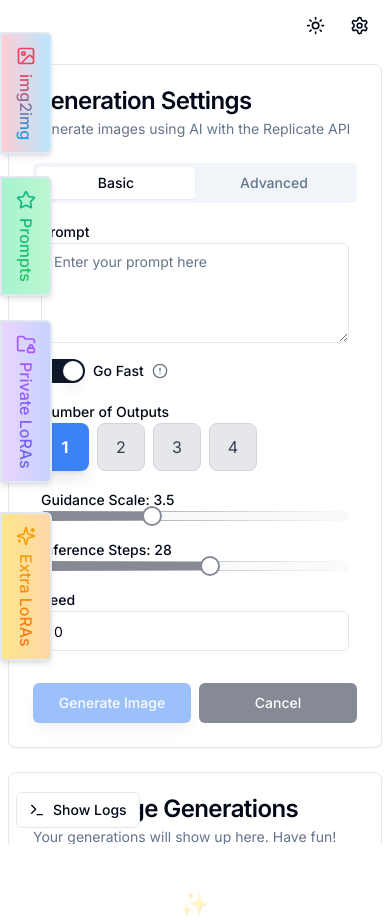
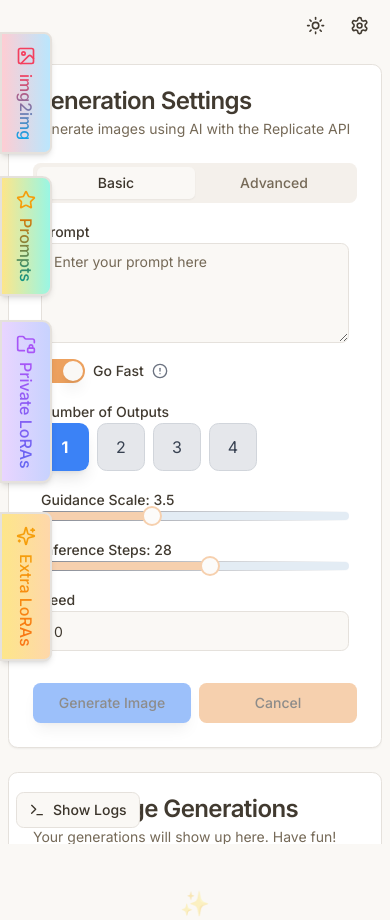
Before and after one commit to ashakoen/next-js-flux1-replicate, a Next.js app: page / in a window 390 px wide. Built offline with nearby package versions, Linux system fonts and the light colour scheme.

Commit message:
all new styling

```diff
--- a/src/app/globals.css
+++ b/src/app/globals.css
@@ -5,59 +5,79 @@
 
 @layer base {
   :root {
-    --background: 0 0% 100%;
-    --foreground: 222.2 84% 4.9%;
-    --card: 0 0% 100%;
-    --card-foreground: 222.2 84% 4.9%;
+    --background: 35 30% 97%; /* Soft cream background */
+    --foreground: 35 15% 20%; /* Warm dark brown for text */
+    --card: 0 0% 100%; /* Crisp white for cards */
+    --card-foreground: 35 15% 22%; /* Slightly lighter text for cards */
     --popover: 0 0% 100%;
-    --popover-foreground: 222.2 84% 4.9%;
-    --primary: 222.2 47.4% 11.2%;
-    --primary-foreground: 210 40% 98%;
-    --secondary: 210 40% 96.1%;
-    --secondary-foreground: 222.2 47.4% 11.2%;
-    --muted: 210 40% 96.1%;
-    --muted-foreground: 215.4 16.3% 46.9%;
-    --accent: 210 40% 96.1%;
-    --accent-foreground: 222.2 47.4% 11.2%;
-    --destructive: 0 84.2% 60.2%;
-    --destructive-foreground: 210 40% 98%;
-    --border: 214.3 31.8% 91.4%;
-    --input: 214.3 31.8% 91.4%;
-    --ring: 222.2 84% 4.9%;
-    --radius: 0.5rem;
-    --chart-1: 12 76% 61%;
-    --chart-2: 173 58% 39%;
-    --chart-3: 197 37% 24%;
-    --chart-4: 43 74% 66%;
-    --chart-5: 27 87% 67%;
+    --popover-foreground: 35 15% 22%;
+
+    --primary: 28 80% 65%; /* Golden peach for primary */
+    --primary-foreground: 35 15% 10%; /* Dark text on primary */
+
+    --secondary: 210 45% 85%; /* Soft sky blue for secondary elements */
+    --secondary-foreground: 35 15% 10%; /* Dark text on secondary */
+
+    --muted: 35 30% 94%; /* Creamy beige for subtle accents */
+    --muted-foreground: 35 15% 40%; /* Medium-muted brown text */
+
+    --accent: 175 40% 60%; /* Warm teal accent */
+    --accent-foreground: 0 0% 100%;
+
+    --destructive: 0 70% 60%; /* Vibrant coral red for warnings */
+    --destructive-foreground: 0 0% 100%;
+
+    --border: 35 15% 88%; /* Light beige border */
+    --input: 35 15% 88%; /* Match borders */
+
+    --ring: 28 80% 65%; /* Peachy ring for focus */
+    --radius: 0.6rem; /* Rounded but not too soft */
+
+    --chart-1: 28 80% 65%; /* Peach */
+    --chart-2: 210 50% 70%; /* Sky blue */
+    --chart-3: 175 40% 60%; /* Teal */
+    --chart-4: 43 70% 55%; /* Warm yellow */
+    --chart-5: 12 70% 55%; /* Coral */
   }
 
   .dark {
-    --background: 222.2 84% 4.9%;
-    --foreground: 210 40% 98%;
-    --card: 222.2 84% 4.9%;
-    --card-foreground: 210 40% 98%;
-    --popover: 222.2 84% 4.9%;
-    --popover-foreground: 210 40% 98%;
-    --primary: 210 40% 98%;
-    --primary-foreground: 222.2 47.4% 11.2%;
-    --secondary: 217.2 32.6% 17.5%;
-    --secondary-foreground: 210 40% 98%;
-    --muted: 217.2 32.6% 17.5%;
-    --muted-foreground: 215 20.2% 65.1%;
-    --accent: 217.2 32.6% 17.5%;
-    --accent-foreground: 210 40% 98%;
-    --destructive: 0 62.8% 30.6%;
-    --destructive-foreground: 210 40% 98%;
-    --border: 217.2 32.6% 17.5%;
-    --input: 217.2 32.6% 17.5%;
-    --ring: 212.7 26.8% 83.9;
-    --chart-1: 220 70% 50%;
-    --chart-2: 160 60% 45%;
-    --chart-3: 30 80% 55%;
-    --chart-4: 280 65% 60%;
-    --chart-5: 340 75% 55%;
+    --background: 35 15% 10%; /* Warm, dark brown background */
+    --foreground: 0 0% 92%; /* Soft white text */
+    --card: 35 15% 12%; /* Slightly lighter for cards */
+    --card-foreground: 0 0% 92%;
+
+    --primary: 28 70% 45%; /* Golden peach for dark theme */
+    --primary-foreground: 0 0% 95%;
+
+    --secondary: 210 40% 35%; /* Muted blue for secondary */
+    --secondary-foreground: 0 0% 95%;
+
+    --muted: 35 15% 15%; /* Warm muted background */
+    --muted-foreground: 0 0% 65%;
+
+    --accent: 175 40% 50%; /* Teal */
+    --accent-foreground: 0 0% 95%;
+
+    --destructive: 0 60% 45%; /* Coral red for warnings */
+    --destructive-foreground: 0 0% 95%;
+
+    --border: 35 15% 20%;
+    --input: 35 15% 20%;
+
+    --ring: 28 70% 45%; /* Peach focus ring */
+    --radius: 0.6rem;
+
+    --chart-1: 28 70% 45%; /* Peach */
+    --chart-2: 210 40% 35%; /* Sky blue */
+    --chart-3: 175 40% 50%; /* Teal */
+    --chart-4: 43 60% 50%; /* Warm yellow */
+    --chart-5: 12 60% 50%; /* Coral */
   }
+
+
+
+
+
 
   * {
     @apply border-border;
--- a/src/app/layout.tsx
+++ b/src/app/layout.tsx
@@ -26,9 +26,9 @@ export default function RootLayout({
       <head>
         <meta name="viewport" content="width=device-width, initial-scale=1.0, maximum-scale=1.0, user-scalable=no" />
       </head>
-      <body className={`${inter.className} min-h-screen overflow-hidden`}>
+      <body className={`${inter.className} min-h-screen md:overflow-hidden`}>
         <ThemeProvider attribute="class">
-        <main className="main-layout w-full overflow-hidden">
+        <main className="main-layout w-full md:overflow-hidden overflow-auto">
             {children}
           </main>
         </ThemeProvider>
--- a/src/app/page.tsx
+++ b/src/app/page.tsx
@@ -498,7 +498,7 @@ const [selectedExtraLora, setSelectedExtraLora] = useState<string | null>(null);
 			// Cleanup
 			window.URL.revokeObjectURL(configDownloadUrl);
 
-			toast.success('Configuration saved');
+			toast.success('Preparing config for download...');
 		} catch (error) {
 			console.error('Failed to download config:', error);
 			toast.error('Failed to download configuration');
--- a/src/components/FavoritePromptsDrawer.tsx
+++ b/src/components/FavoritePromptsDrawer.tsx
@@ -49,25 +49,28 @@ export function FavoritePromptsDrawer({
                         variant="outline"
                         size="sm"
                         className={`flex flex-col items-center gap-2 py-3 h-auto
-            border-l-0 rounded-l-none border-2
-            bg-gradient-to-r from-emerald-200 to-green-200
-            hover:from-emerald-300 hover:to-green-300
-            dark:from-emerald-900 dark:to-green-900
-            dark:hover:from-emerald-800 dark:hover:to-green-800
-            transition-all duration-300 shadow-md
-            hover:shadow-lg hover:scale-105
-            ${favoritePrompts.length > 0 ? 'ring-2 ring-emerald-500 dark:ring-emerald-400' : ''}`}
+        border-l-0 rounded-r-lg shadow-md border-2
+        bg-gradient-to-r from-amber-200 to-teal-200
+        hover:from-amber-300 hover:to-teal-300
+        dark:from-amber-900 dark:to-teal-900
+        dark:hover:from-amber-800 dark:hover:to-teal-800
+        transition-all duration-300
+        ${favoritePrompts.length > 0 ? 'ring-2 ring-amber-500 dark:ring-amber-400' : ''}
+    `}
+                        style={{
+                            borderTopLeftRadius: 0, // Flat left edge
+                            borderBottomLeftRadius: 0, // Flat left edge
+                        }}
                     >
                         <div className="relative">
-                            <Star className="h-5 w-5 text-emerald-500 dark:text-emerald-400" />
+                            <Star className="h-5 w-5 text-amber-500 dark:text-amber-400" />
                             {favoritePrompts.length > 0 && (
-                                <div className="absolute -top-1 -right-2.5 w-2 h-2 bg-emerald-500 dark:bg-emerald-400 rounded-full animate-pulse" />
+                                <div className="absolute -top-1 -right-2.5 w-2 h-2 bg-amber-500 dark:bg-amber-400 rounded-full animate-pulse" />
                             )}
                         </div>
                         <span
-                            className="text-base font-medium bg-gradient-to-b from-emerald-500 to-green-500
-                dark:from-emerald-400 dark:to-green-400
-                text-transparent bg-clip-text"
+                            className="text-base font-medium text-transparent bg-clip-text
+        bg-gradient-to-b from-amber-600 to-teal-600 dark:from-amber-500 dark:to-teal-500"
                             style={{ writingMode: 'vertical-rl' }}
                         >
                             {isOpen ? 'Close' : 'Prompts'}
@@ -75,14 +78,14 @@ export function FavoritePromptsDrawer({
                     </Button>
                 </SheetTrigger>
                 <SheetContent
-                    className="w-[400px] fixed left-0 h-[calc(100vh-8rem)] mt-[2rem] p-4 flex flex-col slide-in-from-left rounded-r-xl"
+                    className="w-[400px] fixed left-0 h-[calc(100vh-8rem)] mt-[2rem] p-4 flex flex-col
+                    bg-muted rounded-r-xl shadow-lg slide-in-from-left"
                 >
                     <SheetHeader>
-                        <SheetTitle className="flex items-center gap-2">
-                            <Star className="h-5 w-5 text-emerald-500 dark:text-emerald-400" />
-                            <span className="bg-gradient-to-r from-emerald-500 to-green-500
-        dark:from-emerald-400 dark:to-green-400
-        text-transparent bg-clip-text font-semibold">
+                        <SheetTitle className="flex items-center gap-2 text-foreground">
+                            <Star className="h-5 w-5 text-primary" />
+                            <span className="font-semibold bg-gradient-to-r from-primary to-accent
+                            text-transparent bg-clip-text">
                                 Favorite Prompts ({favoritePrompts.length})
                             </span>
                         </SheetTitle>
@@ -94,7 +97,7 @@ export function FavoritePromptsDrawer({
                             placeholder="Search prompts..."
                             value={searchQuery}
                             onChange={(e) => setSearchQuery(e.target.value)}
-                            className="pl-8"
+                            className="pl-8 border border-muted-foreground rounded-lg focus:ring-2 focus:ring-primary"
                         />
                     </div>
 
@@ -106,37 +109,28 @@ export function FavoritePromptsDrawer({
                                         <Tooltip>
                                             <TooltipTrigger asChild>
                                                 <div
-                                                    className="group relative p-4 rounded-lg border border-gray-200
-                                                        dark:border-gray-700 hover:bg-gray-50 dark:hover:bg-gray-800
-                                                        transition-all duration-200"
+                                                    className="group relative p-4 rounded-lg border border-muted-foreground
+                                                    bg-muted/50 hover:bg-muted/70 transition-all duration-200"
                                                 >
-                                                    {/* Preview text with truncation */}
                                                     <div
                                                         className="cursor-pointer mb-8"
                                                         onClick={() => onUsePrompt(prompt)}
                                                     >
-                                                        <p className="text-sm line-clamp-2 pr-8">
+                                                        <p className="text-sm line-clamp-2 pr-8 text-foreground">
                                                             {prompt}
                                                         </p>
-
-                                                        {/* Character count badge */}
-                                                        <div className="absolute top-2 right-2 text-xs text-gray-500
-                                                            dark:text-gray-400 bg-gray-100 dark:bg-gray-700
-                                                            px-1.5 py-0.5 rounded-full">
+                                                        <div className="absolute top-2 right-2 text-xs text-muted-foreground
+                                                        bg-muted px-1.5 py-0.5 rounded-full">
                                                             {prompt.length}c
                                                         </div>
                                                     </div>
-
-                                                    {/* Action buttons */}
                                                     <div className="absolute right-2 bottom-3 flex gap-1
                                                         opacity-0 group-hover:opacity-100 transition-opacity">
                                                         <Button
                                                             variant="ghost"
                                                             size="sm"
                                                             onClick={() => onUsePrompt(prompt)}
-                                                            className="h-7 px-2 text-xs hover:bg-green-100
-                                                                dark:hover:bg-green-900/30 text-green-600
-                                                                dark:text-green-400"
+                                                            className="h-7 px-2 text-xs text-accent hover:bg-accent/10"
                                                         >
                                                             Use
                                                         </Button>
@@ -147,9 +141,7 @@ export function FavoritePromptsDrawer({
                                                                 e.stopPropagation();
                                                                 handleDeleteFavoritePrompt(prompt);
                                                             }}
-                                                            className="h-7 px-2 text-xs hover:bg-red-100
-                                                                dark:hover:bg-red-900/30 text-red-600
-                                                                dark:text-red-400"
+                                                            className="h-7 px-2 text-xs text-destructive hover:bg-destructive/10"
                                                         >
                                                             Delete
                                                         </Button>
@@ -158,7 +150,7 @@ export function FavoritePromptsDrawer({
                                             </TooltipTrigger>
                                             <TooltipContent
                                                 side="right"
-                                                className="max-w-[300px] p-3 text-xs"
+                                                className="max-w-[300px] p-3 text-xs bg-muted/90 text-foreground"
                                             >
                                                 <p className="whitespace-pre-wrap">{prompt}</p>
                                             </TooltipContent>
@@ -166,7 +158,7 @@ export function FavoritePromptsDrawer({
                                     </TooltipProvider>
                                 ))
                             ) : (
-                                <div className="text-center text-gray-500 dark:text-gray-400 py-8">
+                                <div className="text-center text-muted-foreground py-8">
                                     {searchQuery ? 'No matching prompts found' : 'No favorite prompts yet'}
                                 </div>
                             )}
--- a/src/components/LoraModelsDrawer.tsx
+++ b/src/components/LoraModelsDrawer.tsx
@@ -85,14 +85,18 @@ export function LoraModelsDrawer({
     variant="outline"
     size="sm"
     className={`flex flex-col items-center gap-2 py-3 h-auto
-                            border-l-0 rounded-l-none border-2
+        border-l-0 rounded-r-lg shadow-md border-2
         bg-gradient-to-r from-purple-200 to-indigo-200
         hover:from-purple-300 hover:to-indigo-300
         dark:from-purple-900 dark:to-indigo-900
         dark:hover:from-purple-800 dark:hover:to-indigo-800
-                            transition-all duration-300 shadow-md
-                            hover:shadow-lg hover:scale-105
-                            ${validatedLoraModels.length > 0 ? 'ring-2 ring-purple-500 dark:ring-purple-400' : ''}`}
+        transition-all duration-300
+        ${validatedLoraModels.length > 0 ? 'ring-2 ring-purple-500 dark:ring-purple-400' : ''}
+    `}
+    style={{
+        borderTopLeftRadius: 0, // Force flat top-left edge
+        borderBottomLeftRadius: 0, // Force flat bottom-left edge
+    }}
 >
     <div className="relative">
         <FolderLock className="h-5 w-5 text-purple-500 dark:text-purple-400" />
@@ -101,9 +105,9 @@ export function LoraModelsDrawer({
         )}
     </div>
     <span
-                            className="text-base font-medium bg-gradient-to-b from-purple-500 to-indigo-500
-                                dark:from-purple-400 dark:to-indigo-400
-                                text-transparent bg-clip-text"
+        className="text-base font-medium text-transparent bg-clip-text
+        bg-gradient-to-b from-purple-500 to-indigo-500
+        dark:from-purple-400 dark:to-indigo-400"
         style={{ writingMode: 'vertical-rl' }}
     >
         {isOpen ? 'Close' : 'Private LoRAs'}
--- a/src/components/cards/GeneratedImagesCard.tsx
+++ b/src/components/cards/GeneratedImagesCard.tsx
@@ -116,7 +116,7 @@ export function GeneratedImagesCard({
             <CardContent className="flex-1 min-h-0 overflow-y-auto">
                 {images.length > 0 ? (
                     <div className="h-full overflow-y-auto">
-                        <div className="grid grid-cols-2 md:grid-cols-3 gap-8 p-2">
+                        <div className="grid grid-cols-2 md:grid-cols-3 3xl:grid-cols-4 gap-8 p-2">
                             <AnimatePresence mode="popLayout">
                                 {/* Loading Placeholders */}
                                 {isGenerating && Array.from({ length: numberOfOutputs }).map((_, index) => (
--- a/tailwind.config.ts
+++ b/tailwind.config.ts
@@ -16,6 +16,7 @@ const config = {
       lg: '1024px',
       xl: '1280px',
       '2xl': '1536px',
+      '3xl': '1800px',
     },
     container: {
       center: false,  // Changed from true to false
```
Also changed, not shown: src/components/cards/ImageUploadCard.tsx (+29 -12 lines). Lines whose indentation alone changed are shown as unchanged.
